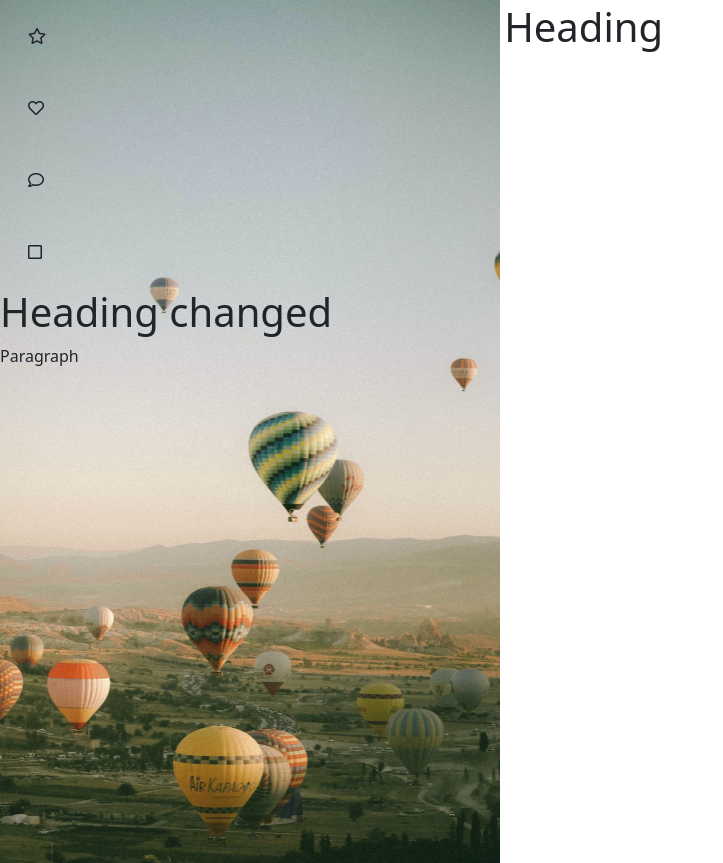
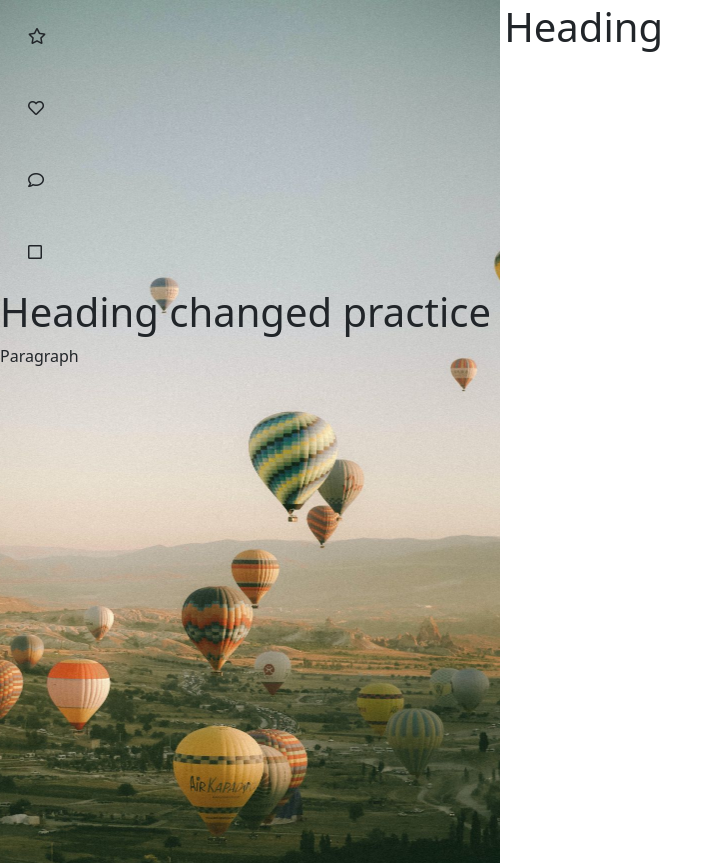
Before and after one commit to akizakura02/git-sample-udemy, a plain HTML site: page index.html in a window 1280 px wide. Shown: the top 863 px of the page, without its empty margins (0-723 px from the left). Drawn offline with Linux system fonts and the light colour scheme.

Commit message:
ブランチからのpush

```diff
--- a/index.html
+++ b/index.html
@@ -28,7 +28,7 @@
                 class="far fa-square d-block d-md-flex"
                 style="margin: 28px"
             ></i>
-            <div><h1 class="text-start">Heading changed</h1></div>
+            <div><h1 class="text-start">Heading changed practice</h1></div>
             <p>Paragraph</p>
         </div>
         <div class="d-inline-flex"><h1 class="d-inline-block">Heading</h1></div>
```
